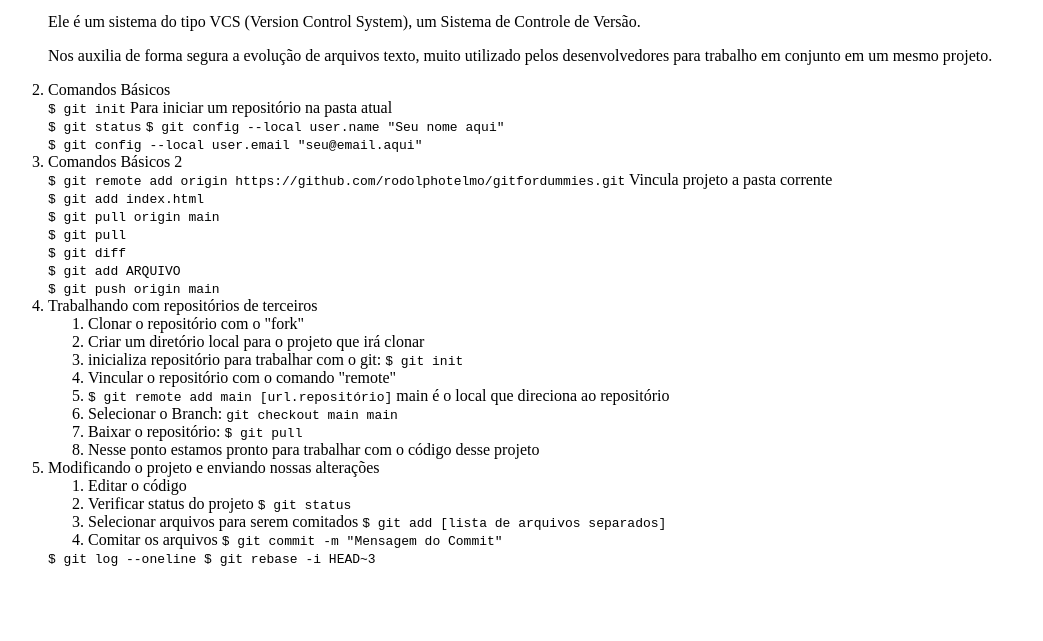
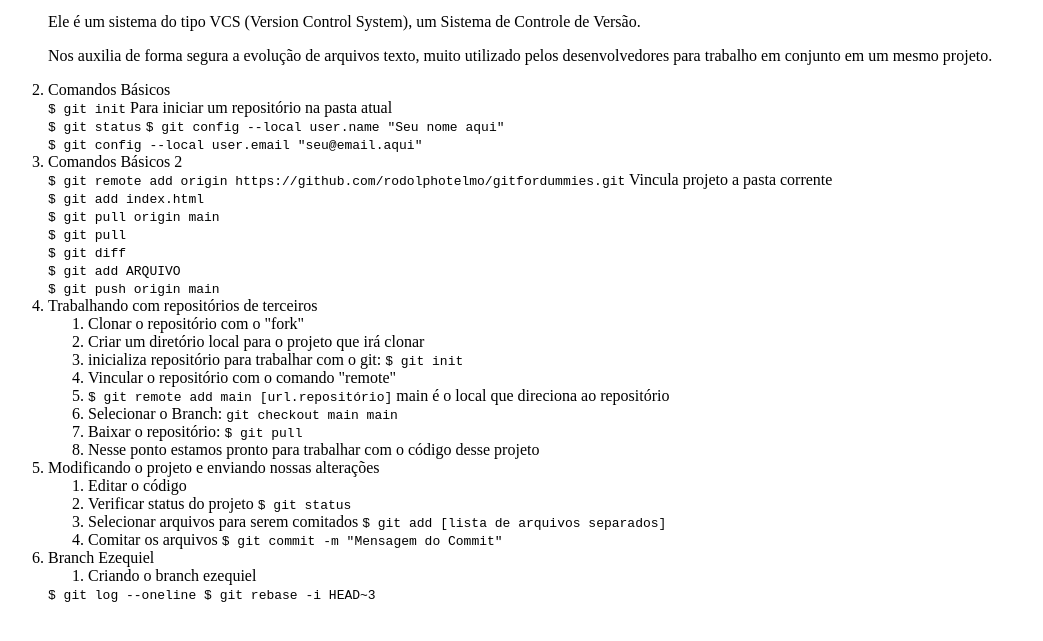
Before and after one commit to rodolphotelmo/gitfordummies, a plain HTML site: page index.html in a window 1280 px wide. Shown: the part 101-742 px from the top of the page, without its empty margins (0-1043 px from the left). Drawn offline with Linux system fonts and the light colour scheme.

Commit message:
fork ezequiel

```diff
--- a/index.html
+++ b/index.html
@@ -44,6 +44,12 @@
 
             </ol>
         </li>
+        <li>Branch Ezequiel
+            <ol>
+                <li>Criando o branch ezequiel</li>
+            </ol>
+        </li>
+
 
 
             <code>$ git log --oneline </code>
```
